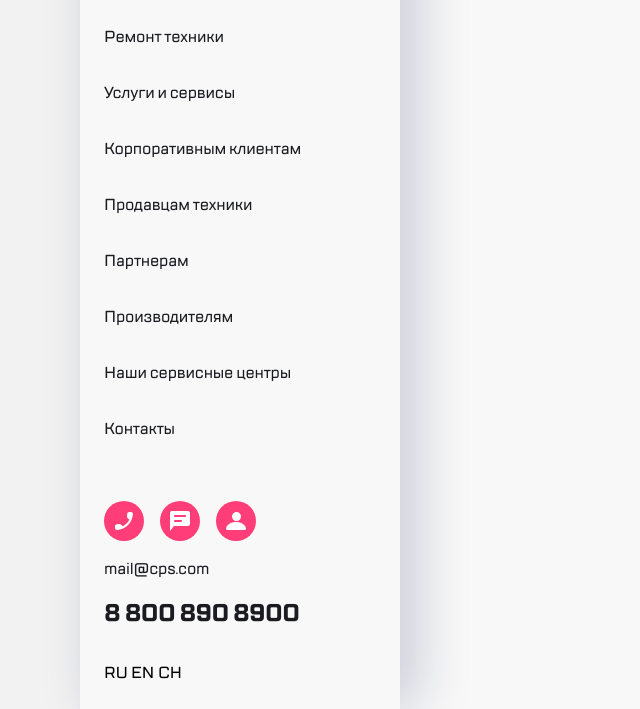
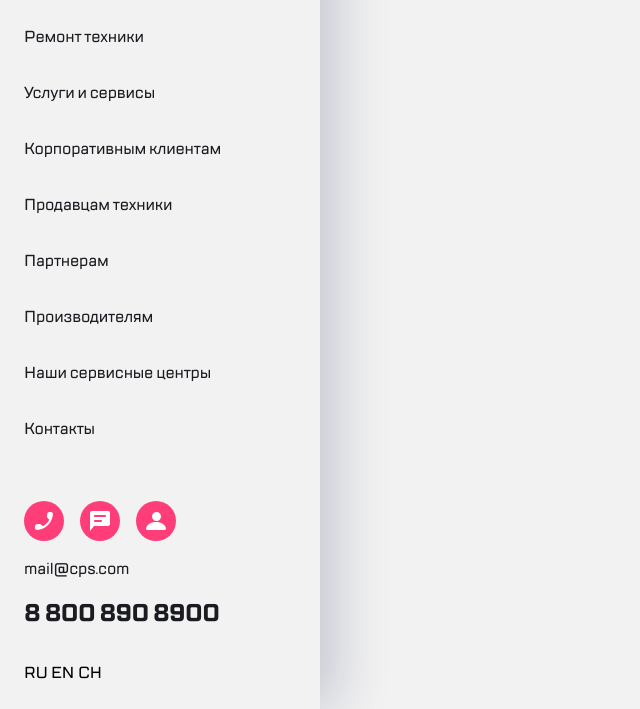
Before and after one commit to LucienKarri/cps, a plain HTML site: page side-menu/index.html in a window 1280 px wide. Shown: the part 91-800 px from the top of the page, without its empty margins (0-640 px from the left). Drawn offline with Linux system fonts and the light colour scheme.

Commit message:
fixed menu at left side

```diff
--- a/side-menu/index.html
+++ b/side-menu/index.html
@@ -9,7 +9,6 @@
         <link rel="stylesheet" href="style.css">
     </head>
     <body>
-        <div class="wrapper">
         <div class="side-menu">
             <div class="side-menu__header">
                 <div class="menu">
@@ -76,6 +75,5 @@
                 </div>
             </div>
         </div>
-        </div>
     </body>
 </html>
--- a/side-menu/style.css
+++ b/side-menu/style.css
@@ -6,21 +6,14 @@ html{
 body{
     margin: 0;
     background-color: #F2F2F2;
-}
 
-.wrapper{
-    min-width: 320px;
-    max-width: 1120px;
-    height: 100vh;
-    margin: 0 auto;
-    background-color: #F8F8F8;
 }
 
 .side-menu{
     display: flex;
     flex-direction: column;
     width: 320px;
-    height: 100vh;
+    min-height: 100vh;
     box-shadow: -2px 0px 4px rgba(69, 79, 126, 0.02), 16px 0px 52px rgba(14, 24, 80, 0.2);
 }
 
```
Lines whose indentation alone changed are shown as unchanged.
